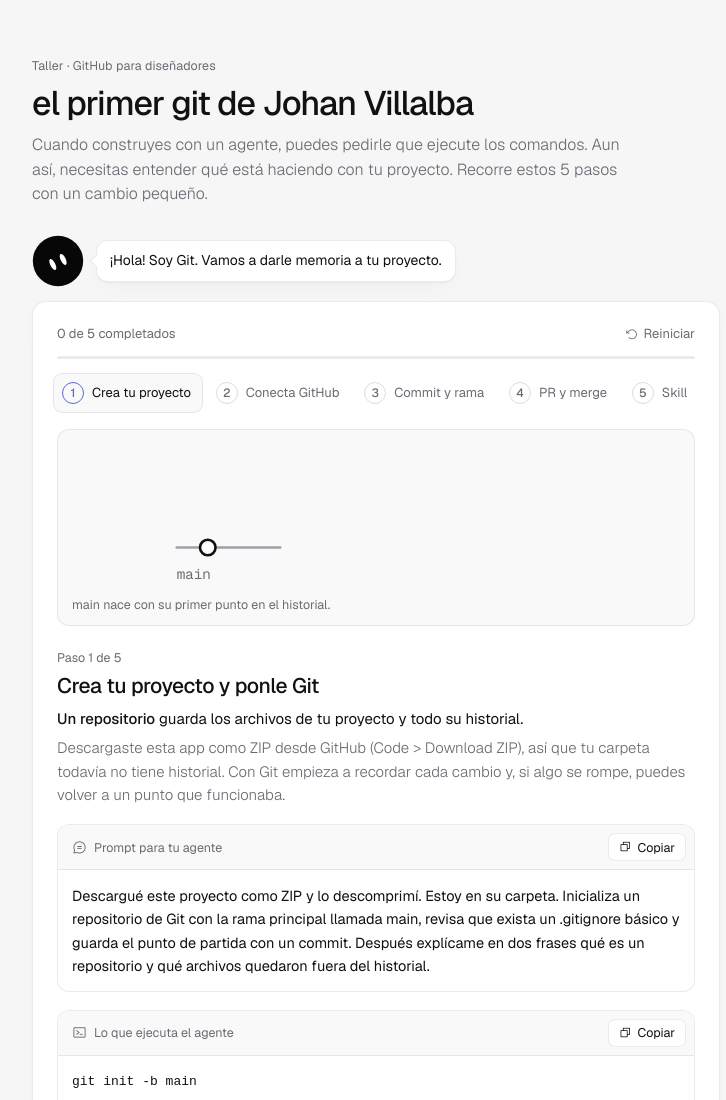
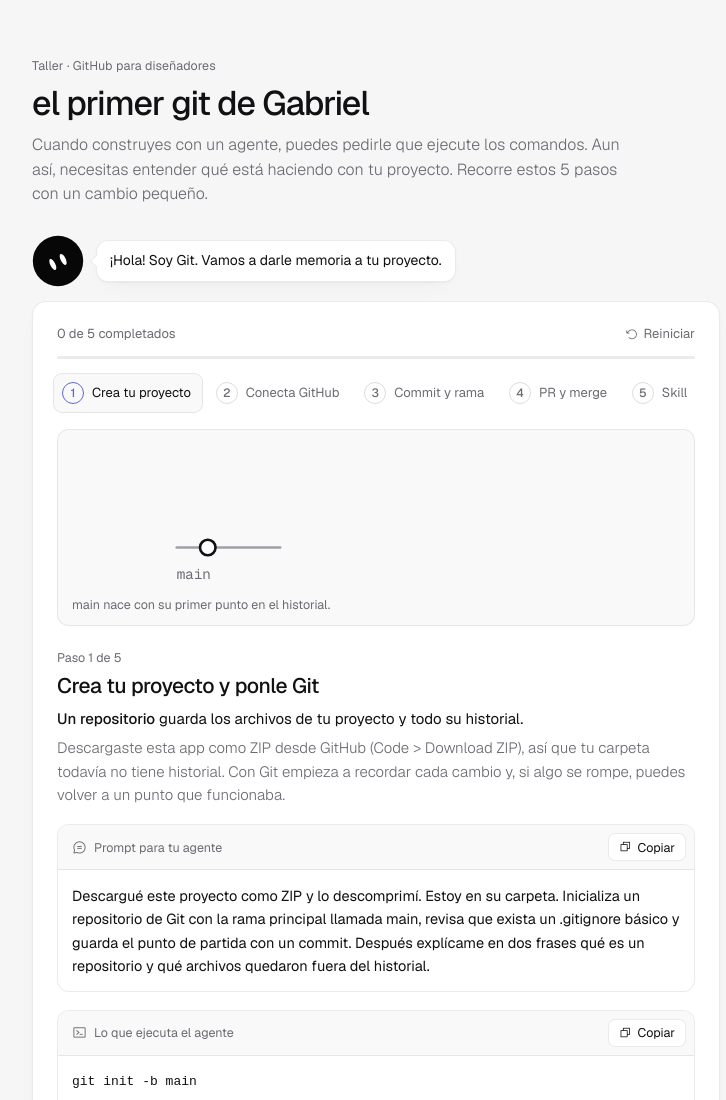
Before and after one commit to gavox1979/mi-primer-git, a plain HTML site: page index.html in a window 1280 px wide. Shown: the top 1100 px of the page, without its empty margins (264-990 px from the left). Drawn offline with nearby package versions, Linux system fonts and the light colour scheme.

Commit message:
Cambia el título principal por "el primer git de Gabriel"
Reemplaza el nombre del autor original (Johan Villalba) en el <h1>
de index.html para que la página muestre que este proyecto es mío.

Co-Authored-By: Claude Opus 5.5 <noreply@anthropic.com>

```diff
--- a/index.html
+++ b/index.html
@@ -17,7 +17,7 @@
   <main class="page">
     <header class="intro">
       <p class="eyebrow">Taller · GitHub para diseñadores</p>
-      <h1>el primer git de Johan Villalba</h1>
+      <h1>el primer git de Gabriel</h1>
       <p class="lede">Cuando construyes con un agente, puedes pedirle que ejecute los comandos. Aun así, necesitas entender qué está haciendo con tu proyecto. Recorre estos 5 pasos con un cambio pequeño.</p>
     </header>
 
```
